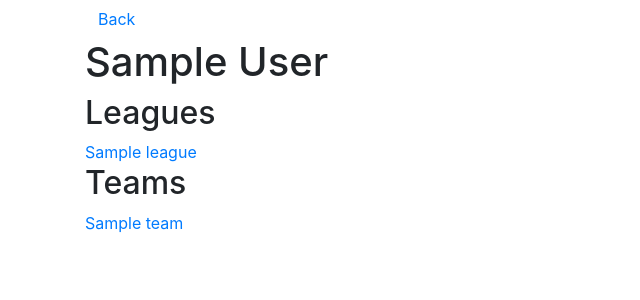
After one commit to tankorsmash/Leagion, a Django app: page /player/1/ in a window 1280 px wide. The commit adds this page. Shown: the top 300 px of the page, without its empty margins (0-640 px from the left). Run offline with Django 3.2, Linux system fonts and the light colour scheme; tables that the repository leaves empty hold one stand-in row (values such as "Sample post"); some libraries are stand-ins or nearby versions.

Commit message:
Add base for player detail

```diff
--- /dev/null
+++ b/leagion/templates/player_detail.html
@@ -0,0 +1,48 @@
+{% extends "base.html" %}
+
+{% block page_title %}
+Player Details
+{% endblock %}
+
+{% block styles %}
+{% endblock %}
+
+{% block content %}
+<a class="btn btn-link" href="{% url 'index' %}"> Back </a>
+<h1>
+    {{ full_name }}
+</h1>
+
+<div class="player-league-list">
+    <h2>
+        Leagues
+    </h2>
+
+    {% for league in leagues %}
+    <div class="row">
+        <div class="col-md-12">
+        <a href="{{league.detail_url}}">
+            {{ league.name }}
+        </a>
+        </div>
+    </div>
+    {% endfor %}
+</div>
+
+<div class="player-team-list">
+    <h2>
+        Teams
+    </h2>
+
+    {% for team in teams %}
+    <div class="row">
+        <div class="col-md-12">
+        <a href="{{team.detail_url}}">
+            {{ team.name }}
+        </a>
+        </div>
+    </div>
+    {% endfor %}
+</div>
+
+{% endblock %}
--- a/leagion/templates/team_detail.html
+++ b/leagion/templates/team_detail.html
@@ -70,7 +70,9 @@ Team Details
     {% for player in players %}
     <div class="row">
         <div class="col-md-2">
-            {{ player.full_name }}
+            <a href="{{player.detail_url}}">
+                {{ player.full_name }}
+            </a>
         </div>
         <div class="col-md-4">
             <small class="text-muted">
--- a/leagion/views.py
+++ b/leagion/views.py
@@ -116,6 +116,7 @@ class TeamDetail(DetailView):
 
         context['players'] = [{
             "full_name": "{} {}".format(player.first_name, player.last_name),
+            "detail_url": reverse("player-detail", args=(player.id,)),
             "matches_played": matches_played[player.id],
         } for player in team.players.all()]
 
@@ -190,3 +191,36 @@ class MatchDetail(DetailView):
         }
 
         return context
+
+
+class PlayerDetail(DetailView):
+    template_name = "player_detail.html"
+
+    context_object_name = "player"
+    pk_url_kwarg = "player_id"
+    queryset = User.objects.all()
+
+    def get_context_data(self, object):
+        player = object
+        context = super(PlayerDetail, self).get_context_data()
+        context["full_name"] = "{} {}".format(player.first_name, player.last_name)
+
+        teams = player.teams.all().select_related("league")
+        leagues = []
+        for team in teams:
+            if team.league not in leagues:
+                leagues.append(team.league)
+
+        leagues_ctx = [{
+            "name": league.name,
+            "detail_url": reverse("league-detail", args=(league.id,))
+        } for league in leagues]
+        context['leagues'] = leagues_ctx
+
+        teams_ctx = [{
+            "name": team.name,
+            "detail_url": reverse("team-detail", args=(team.id,))
+        } for team in teams]
+        context['teams'] = teams_ctx
+
+        return context
--- a/leagion_server/urls.py
+++ b/leagion_server/urls.py
@@ -29,5 +29,6 @@ urlpatterns = [
     url(r'^league/(?P<league_id>\d+)/$', views.LeagueDetail.as_view(), name="league-detail"),
     url(r'^team/(?P<team_id>\d+)/$', views.TeamDetail.as_view(), name="team-detail"),
     url(r'^match/(?P<match_id>\d+)/$', views.MatchDetail.as_view(), name="match-detail"),
+    url(r'^player/(?P<player_id>\d+)/$', views.PlayerDetail.as_view(), name="player-detail"),
 
 ] + static(settings.STATIC_URL, document_root=settings.STATIC_ROOT)
```
